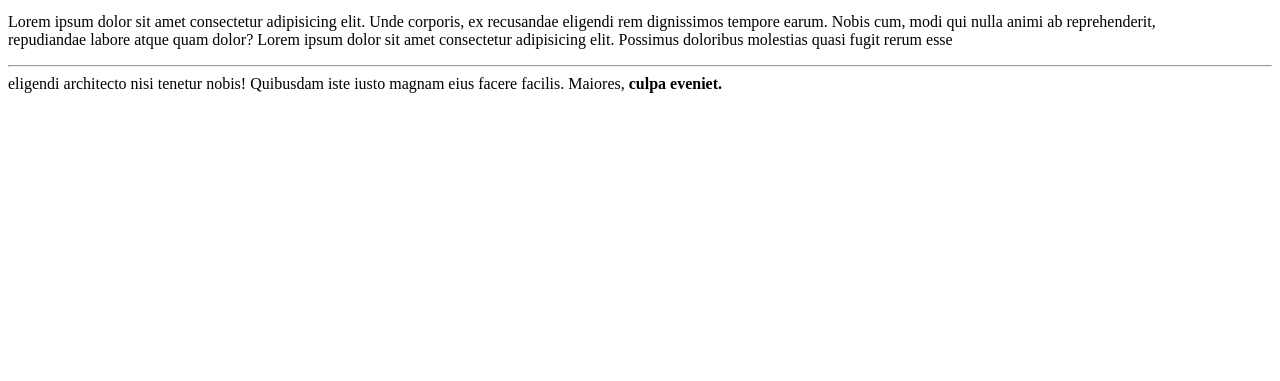
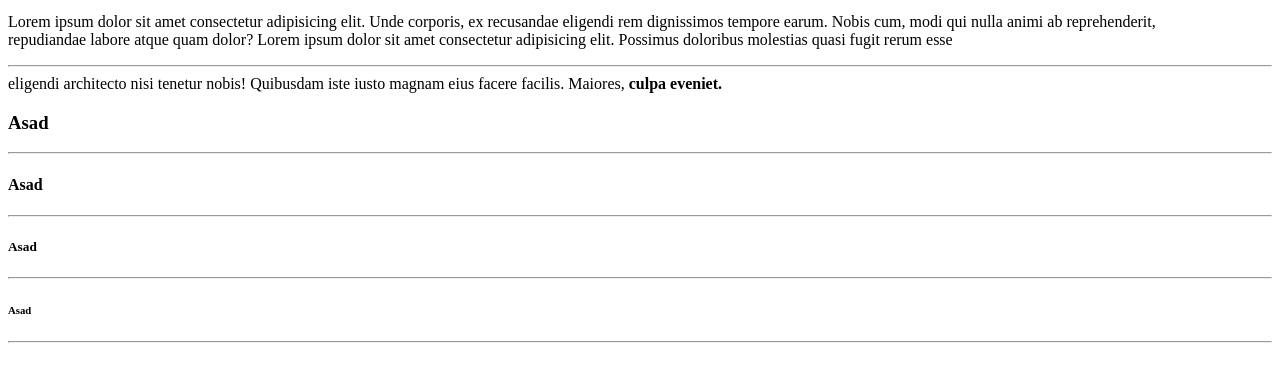
Before and after one commit to AsadRaza09/html, a plain HTML site: page index.html in a window 1280 px wide. Shown: the part 119-500 px from the top of the page. Drawn offline with Linux system fonts and the light colour scheme.

Commit message:
Update index.html

```diff
--- a/index.html
+++ b/index.html
@@ -21,5 +21,9 @@
       molestias quasi fugit rerum esse <hr> eligendi architecto nisi tenetur nobis!
       Quibusdam iste iusto magnam eius facere facilis. Maiores,<b> culpa eveniet.</b>
     </p>
+    <h3>Asad</h3> <hr>
+    <h4>Asad</h4> <hr>
+    <h5>Asad</h5> <hr>
+    <h6>Asad</h6> <hr>
   </body>
 </html>
```
